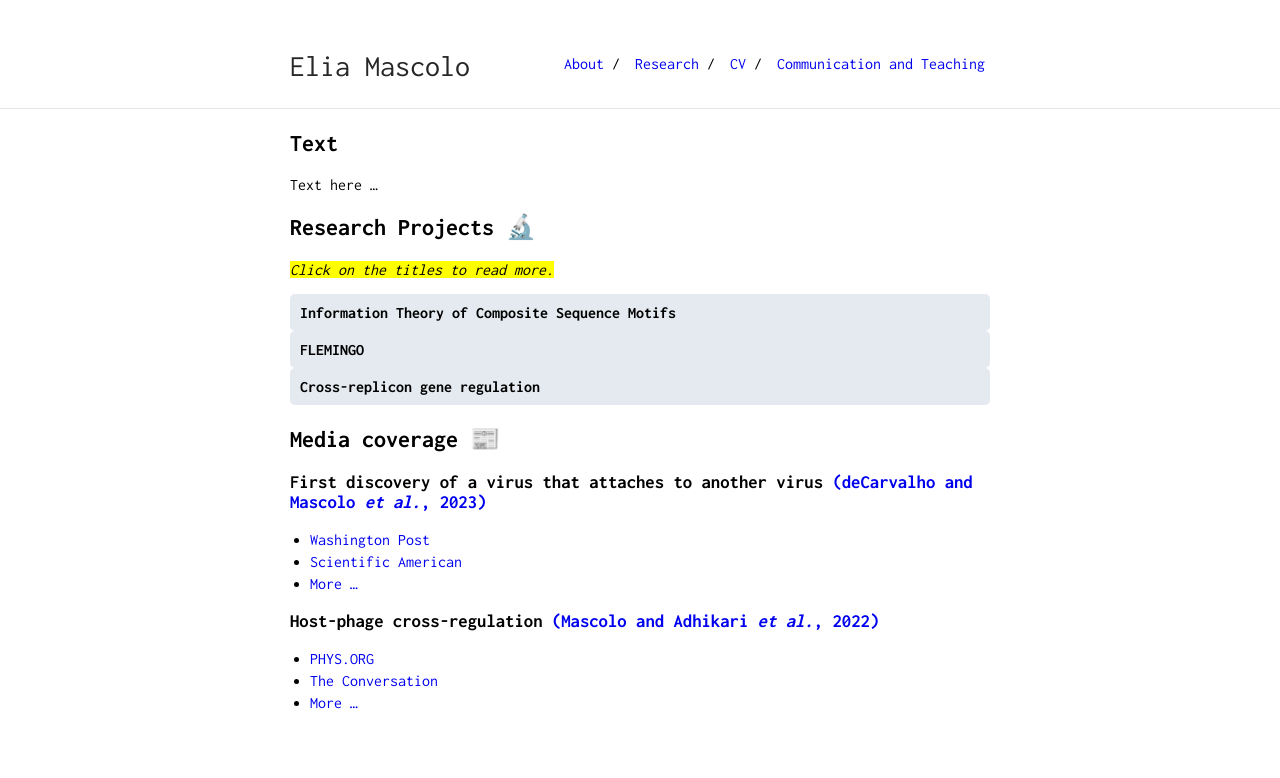
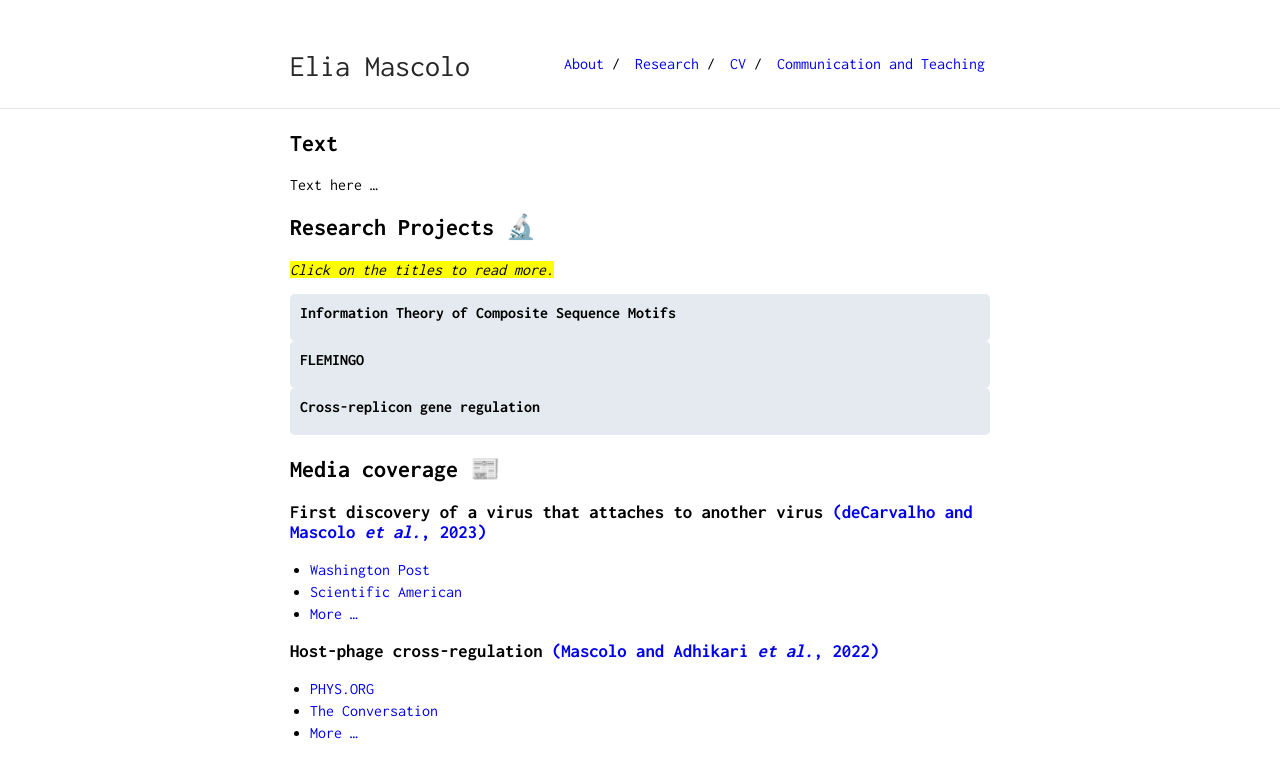
Before and after one commit to eliamascolo/eliamascolo.github.io, a Jekyll site: the page built from research.md, in a window 1280 px wide. Shown: the top 778 px of the page. Built offline with Jekyll 4.4.1, drawn with Linux system fonts in a browser that asks for light colours.

Commit message:
Update main.scss

```diff
--- a/css/main.scss
+++ b/css/main.scss
@@ -4,11 +4,12 @@
 
 details {
   padding: 10px;
-  padding-bottom: 10px;
   background-color: #e4eaef;
   border-radius: 5px;
 }
 
 summary {
   display: inline-flex;
+  padding-bottom: 10px;
+  cursor: pointer;
 }
```
